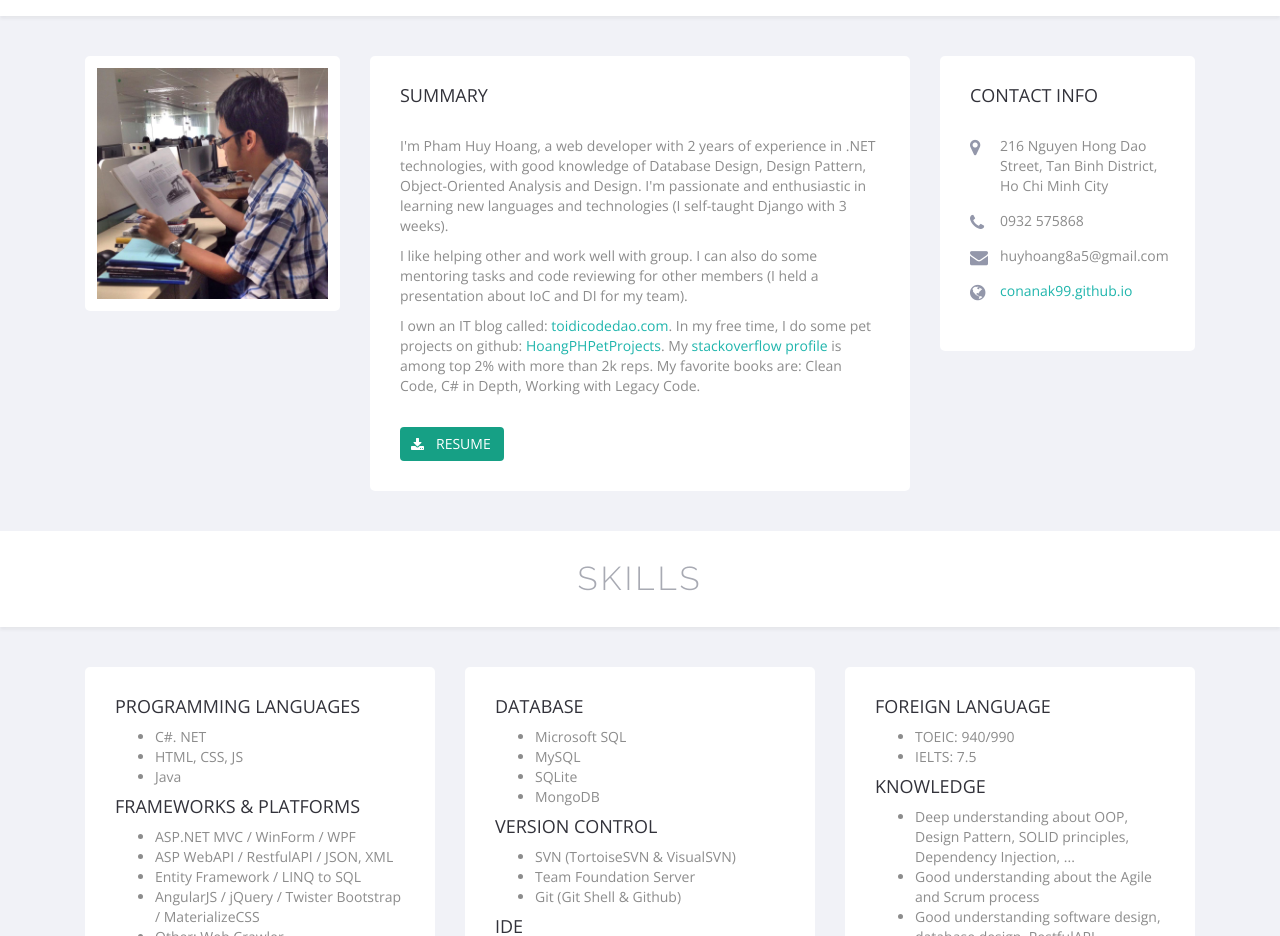
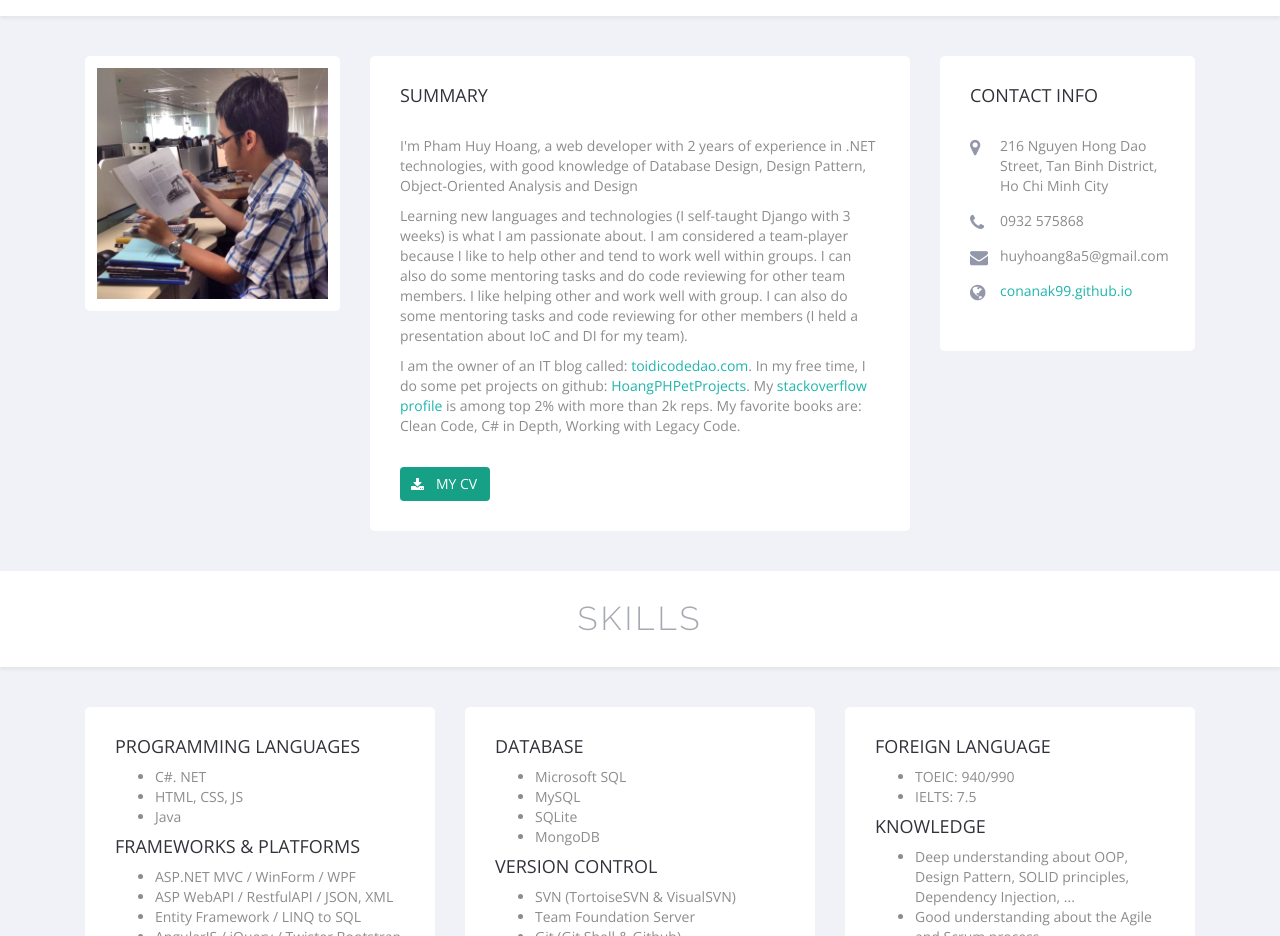
Before and after one commit to conanak99/conanak99.github.io, a plain HTML site: page index.html in a window 1280 px wide. Shown: the part 880-1816 px from the top of the page. Drawn offline with nearby package versions, Linux system fonts and the light colour scheme.

Commit message:
Update to lasted version.

```diff
--- a/index.html
+++ b/index.html
@@ -91,13 +91,12 @@
                         <h2 class="title">Summary</h2>
                         <div class="about-content">
                             <p>
-                                I'm Pham Huy Hoang, a web developer with 2 years of experience in .NET technologies, with good knowledge of Database Design, Design Pattern, Object-Oriented Analysis and Design. I'm passionate and enthusiastic in learning new languages and technologies (I self-taught Django with 3 weeks).
-                            </p>
-                            <p>I like helping other and work well with group. I can also do some mentoring tasks and code reviewing for other members (I held a presentation about IoC and DI for my team).</p>
-                            <p>I own an IT blog called: <a href="https://toidicodedao.wordpress.com/">toidicodedao.com</a>. In my free time, I do some pet projects on github: <a href="https://github.com/HoangPHPetProjects">HoangPHPetProjects</a>. My <a href="http://stackoverflow.com/users/4201323/huy-hoang-pham">stackoverflow profile</a> is among top 2% with more than 2k reps. My favorite books are: Clean Code, C# in Depth, Working with Legacy Code. </p>
+                                I'm Pham Huy Hoang, a web developer with 2 years of experience in .NET technologies, with good knowledge of Database Design, Design Pattern, Object-Oriented Analysis and Design</p>
+                            <p>Learning new languages and technologies (I self-taught Django with 3 weeks) is what I am passionate about. I am considered a team-player because I like to help other and tend to work well within groups. I can also do some mentoring tasks and do code reviewing for other team members. I like helping other and work well with group. I can also do some mentoring tasks and code reviewing for other members (I held a presentation about IoC and DI for my team).</p>
+                            <p>I am the owner of an IT blog called: <a href="https://toidicodedao.wordpress.com/">toidicodedao.com</a>. In my free time, I do some pet projects on github: <a href="https://github.com/HoangPHPetProjects">HoangPHPetProjects</a>. My <a href="http://stackoverflow.com/users/4201323/huy-hoang-pham">stackoverflow profile</a> is among top 2% with more than 2k reps. My favorite books are: Clean Code, C# in Depth, Working with Legacy Code. </p>
                         </div>
                         <!-- /.about-content -->
-                        <a href="assets/[Developer][Pham Huy Hoang] Resume.pdf" class="btn fa-download download-btn">Resume</a>
+                        <a href="assets/[Developer][Hoang Pham] CV.pdf" class="btn fa-download download-btn">My CV</a>
                     </div>
                     <!-- /.profile-details -->
                 </div>
```
Also changed, not shown: 2 other files.
